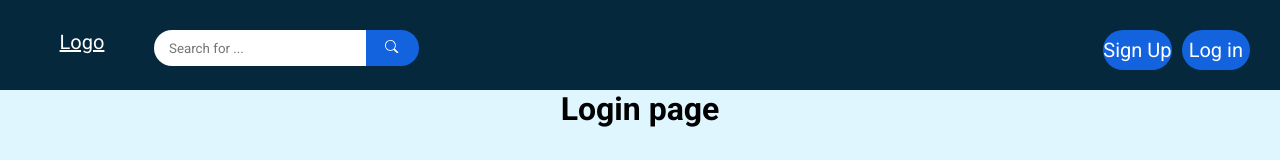
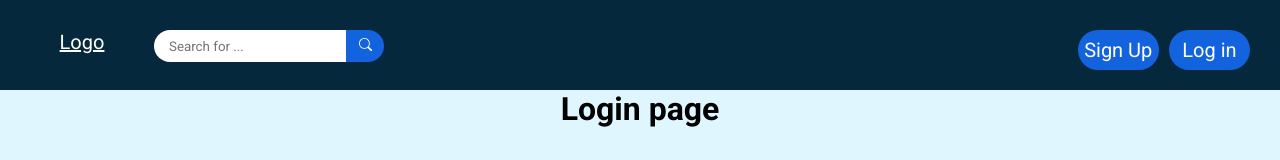
Before and after one commit to YinkaiXiong/social-media, a React (Create React App) app: page /LogIn in a window 1280 px wide. Shown: the top 160 px of the page. Built offline with nearby package versions, Linux system fonts and the light colour scheme.

Commit message:
Display log out and profile button when user logged in on header section.

```diff
--- a/src/Components/body/CreatePost.jsx
+++ b/src/Components/body/CreatePost.jsx
@@ -112,7 +112,7 @@ const CreatePost = () => {
                 id="img_upload"
                 name={"imageFile"}
                 type="file"
-                accept=".png,.jpeg,.jpg"
+                accept=".png,.jpeg,.jpg,.webp"
                 onChange={handleChange}
               />
             </div>
--- a/src/Components/header/UserAuth.jsx
+++ b/src/Components/header/UserAuth.jsx
@@ -1,7 +1,25 @@
-import React from "react";
+import React, { useContext } from "react";
 import { Link } from "react-router-dom";
+import UserContext from "../../Contexts/UserContext";
+import { Person } from "react-bootstrap-icons";
 
 const UserAuth = () => {
+  const { user } = useContext(UserContext);
+
+  const handleClick = () => {};
+
+  if (user) {
+    return (
+      <div className="btnContainer">
+        <Link to="/Profile" className="authBtn">
+          <Person />
+        </Link>
+        <Link to="/LogIn" className="authBtn" onClick={handleClick}>
+          Log out
+        </Link>
+      </div>
+    );
+  } else {
     return (
       <div className="btnContainer">
         {/* <button className="authBtn">Log In</button>
@@ -14,6 +32,7 @@ const UserAuth = () => {
         </Link>
       </div>
     );
+  }
 };
 
 export default UserAuth;
--- a/src/assets/css/header/Header.css
+++ b/src/assets/css/header/Header.css
@@ -1,58 +1,59 @@
 .header {
-  background-color: #06283D;
+  background-color: #06283d;
   text-align: center;
   padding: 20px;
   font-size: 20px;
   display: grid;
-  grid-template-columns: 10% 70% 20% ;
+  grid-template-columns: 10% 70% 20%;
   height: 50px;
   position: sticky;
   top: 0;
 }
 
-.grid-item{
+.grid-item {
   padding: 10px;
   color: white;
   text-align: center;
-/*   border: white 1px solid; */
+  /*   border: white 1px solid; */
 }
 
-.headerInput{
+.headerInput {
   display: flex;
   flex-direction: row;
   flex-wrap: nowrap;
   justify-content: flex-start;
+  height: 4vh;
 }
 
-.headerInput form{
+.headerInput form {
   display: flex;
   flex-direction: row;
-/*   border: white 1px solid; */
-  width: 160%;
-  height: 120%;
+  /*   border: white 1px solid; */
+  width: 100%;
+  height: 100%;
 }
 
-.headerInput form input{
-  width: 80%;
+.headerInput form input {
+  width: 15vw;
   border-radius: 20px 0 0 20px;
   text-indent: 15px;
   border: 0;
   outline: none;
 }
 
-.headerInput form button{
-  width: 20%;
+.headerInput form button {
+  width: 3vw;
   border-radius: 0 20px 20px 0;
   color: white;
-  background-color: #1363DF;
+  background-color: #1363df;
   border: 0;
 }
 
-.headerInput form button:hover{
-  background-color: #47B5FF;
+.headerInput form button:hover {
+  background-color: #47b5ff;
 }
 
-.btnContainer{
+.btnContainer {
   height: 110%;
   display: flex;
   justify-content: flex-end;
@@ -62,16 +63,17 @@
   width: 30%;
   border-radius: 20px;
   color: white;
-  background-color: #1363DF;
+  background-color: #1363df;
   border: 0;
-  height: 120%;
+  /*height: 100%;*/
   margin-left: 10px;
   text-decoration: none;
   display: flex;
   align-items: center;
   justify-content: center;
+  padding: 0.4rem;
 }
 
-.authBtn:hover{
-  background-color: #47B5FF;
+.authBtn:hover {
+  background-color: #47b5ff;
 }
```
Also changed, not shown: 1 other file (tests, documents, lock files or other folders). Lines whose indentation alone changed are shown as unchanged.
